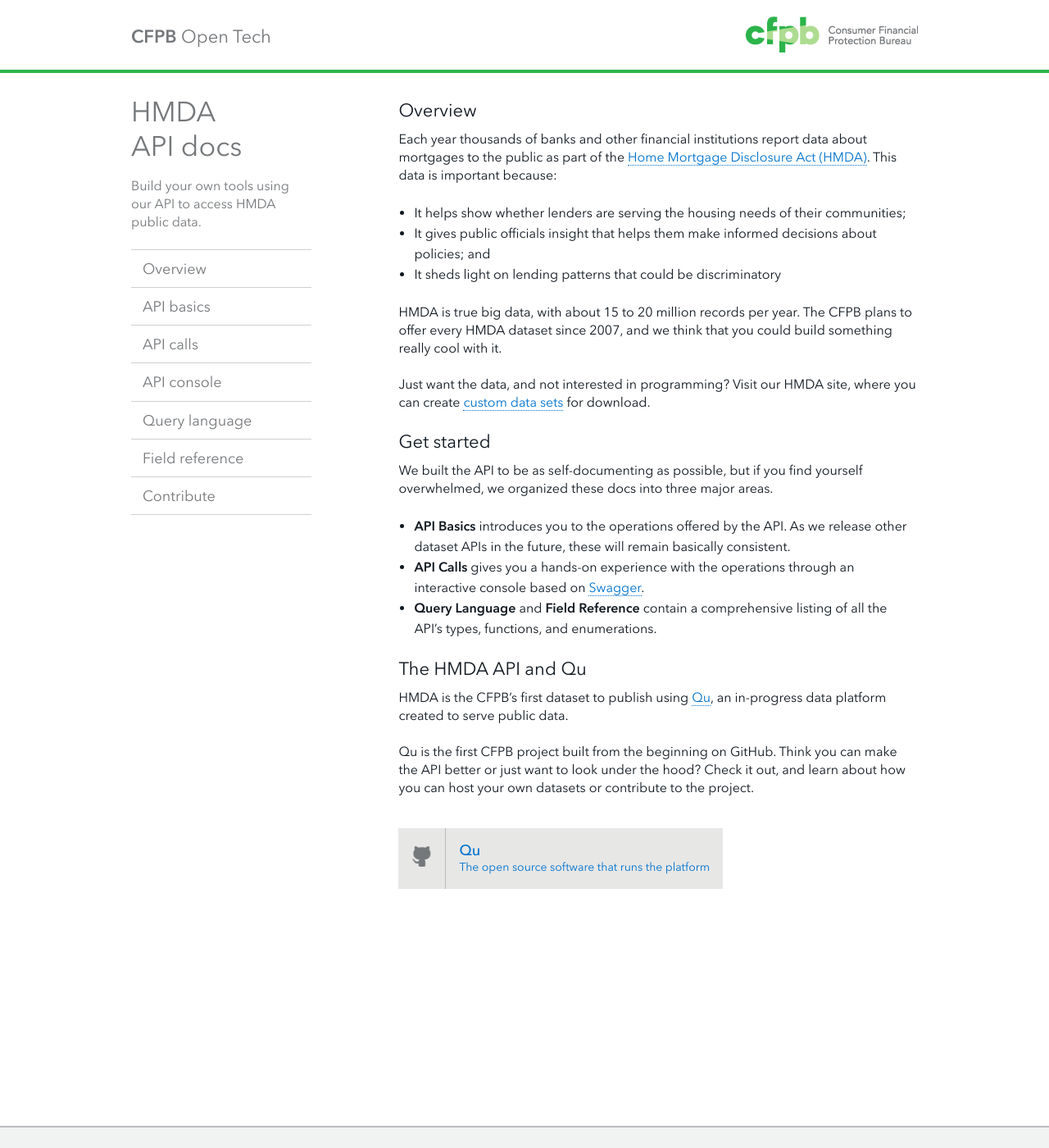
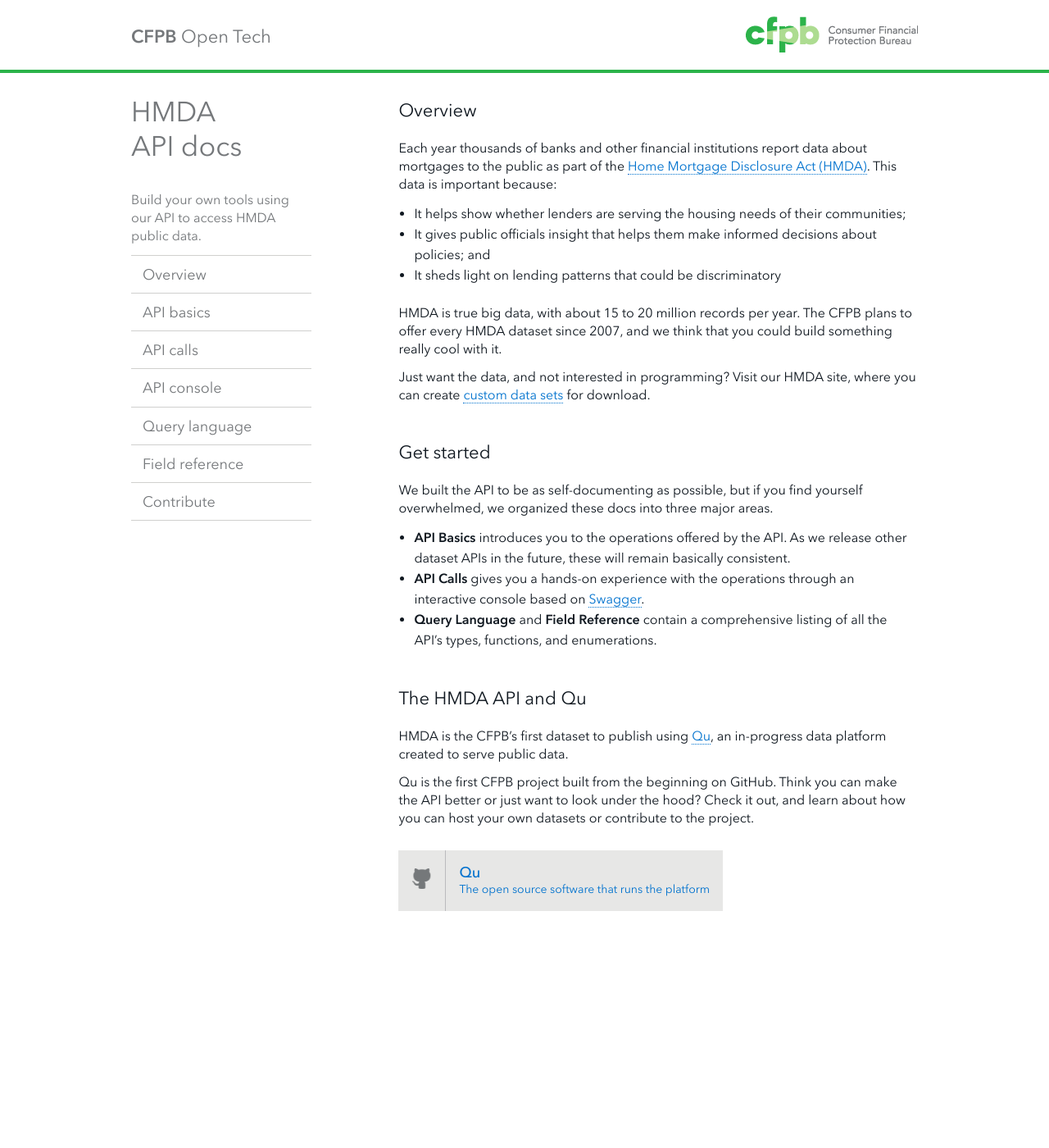
Before and after one commit to cfpb/api, a Jekyll site: the page built from index.md, in a window 1280 px wide and 1400 px high. Shown: the whole window at 82% size. Built offline with Jekyll 4.4.1, drawn with Linux system fonts in a browser that asks for light colours; Markdown is read by kramdown in place of the engine named in the settings.

Commit message:
Finessing vertical spacing of copy elements

```diff
--- a/static/css/style.css
+++ b/static/css/style.css
@@ -64,26 +64,27 @@
 
 h1 {
     margin: 0;
-    margin-bottom: 0.5em;
+    margin-bottom: 1em;
     font: 400 2.125em/1.23529411764706 "Avenir Next", Arial, sans-serif;
     font-weight: normal;
 }
 
 h2 {
     margin: 0;
-    margin-bottom: 0.5em;
+    margin-bottom: 1em;
     font: 400 1.625em/1.23076923076923 "Avenir Next", Arial, sans-serif;
     font-weight: normal;
 }
 
-
 h3 {
-    margin: 0;
-    margin-bottom: 0.5em;
+    margin: 2em 0 1em 0;
     font: 400 1.375em/1.27272727272727 "Avenir Next", Arial, sans-serif;
     font-weight: normal;
 }
 
+h3:first-child {
+    margin-top: 0;
+}
 
 h4 {
     margin: 0;
@@ -92,10 +93,8 @@
     font-weight: 500;
 }
 
-
 h5 {
-    margin: 0;
-    margin-bottom: 1em;
+    margin: 2.5em 0 1.25em 0;
     font: 600 0.875em/1.57142857142857 "Avenir Next Demi", Arial, sans-serif;
     font-weight: bold;
     letter-spacing: 1px;
@@ -112,10 +111,9 @@
 }
 
 p  {
-    margin: 0;
+    margin: .75em 0;
     font-size: 1em;
     line-height: 1.375em;
-    margin-bottom: 1.375em;
 }
 
 ul, blockquote, pre, td, th, label {
```
